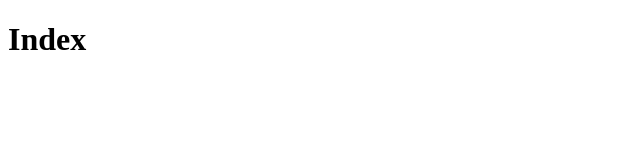
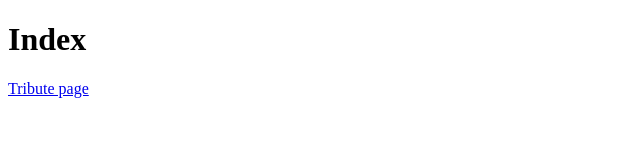
Before and after one commit to GustavoDalpasquale/GustavoDalpasquale.github.io, a plain HTML site: page index.html in a window 1280 px wide. Shown: the whole page, without its empty margins (0-640 px from the left). Drawn offline with Linux system fonts and the light colour scheme.

Commit message:
Test href to tribute-page

```diff
--- a/index.html
+++ b/index.html
@@ -8,5 +8,6 @@
 </head>
 <body>
   <h1>Index</h1>
+  <a href="/tribute-page/">Tribute page</a>
 </body>
 </html>
```
